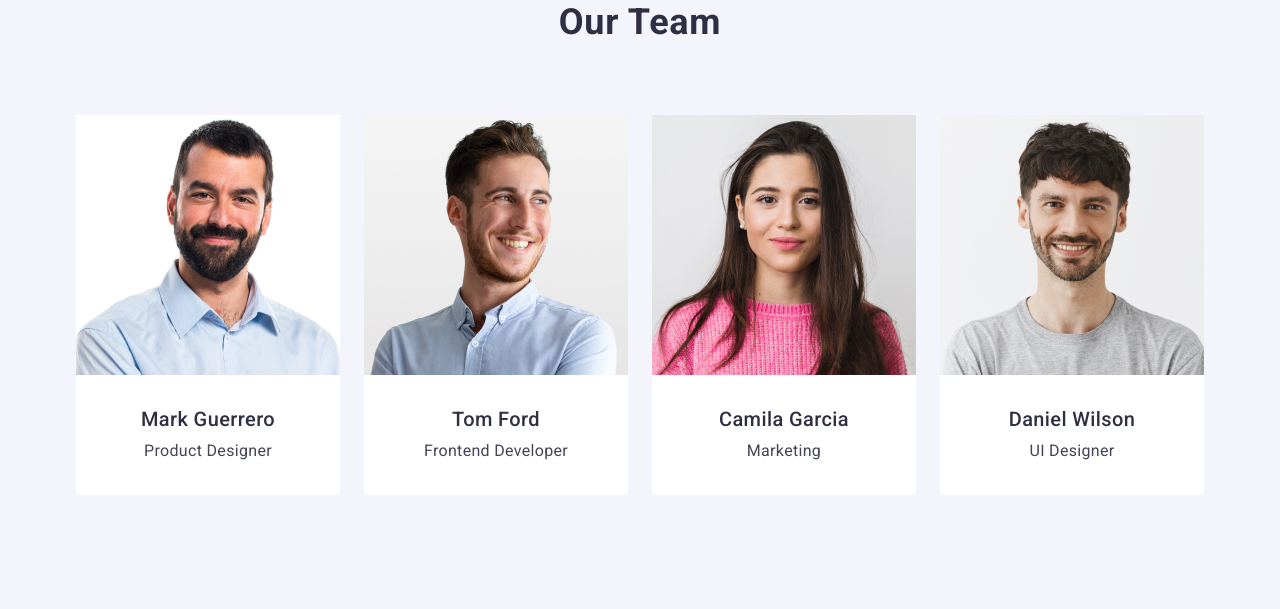
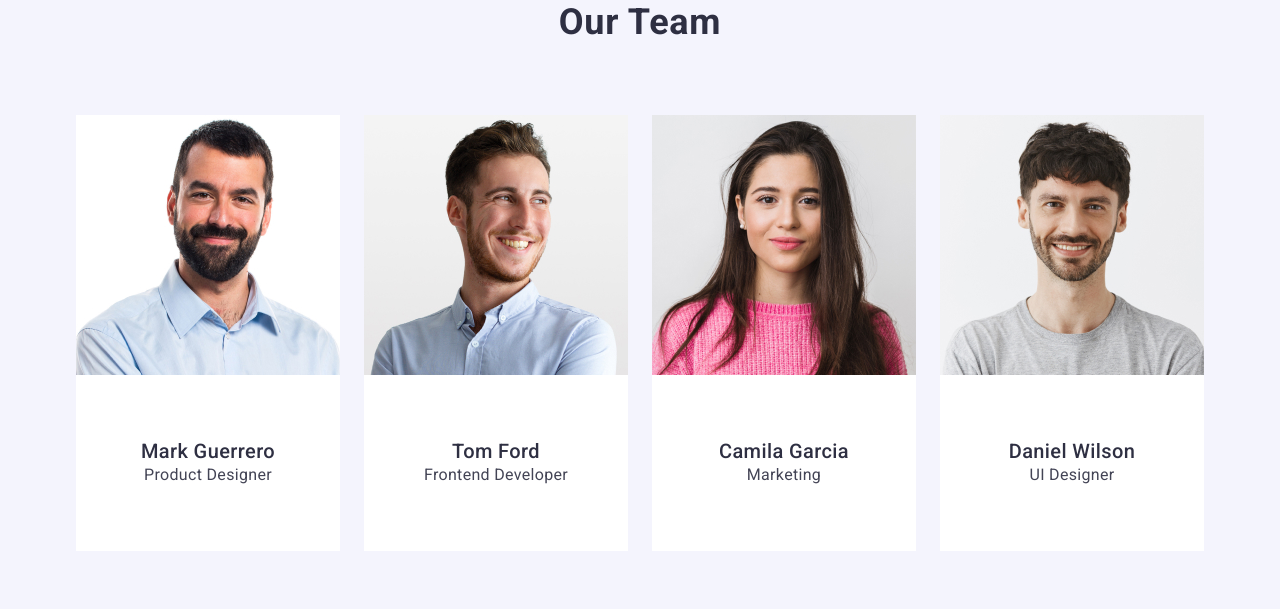
Before and after one commit to ExLuZiVe53/goit-markup-hw-03, a plain HTML site: page index.html in a window 1280 px wide. Shown: the part 1690-2299 px from the top of the page. Drawn offline with Linux system fonts and the light colour scheme.

Commit message:
update index

```diff
--- a/css/styles.css
+++ b/css/styles.css
@@ -58,6 +58,7 @@ img {
     border-radius: 4px solid transparent;
     box-shadow: 0px 4px 4px rgba(0, 0, 0, 0.15);
     padding: 16px 32px;
+    margin: 0 auto;
 
     color: var(--primary-bg-color);
     background-color: var(--akcent-color);
@@ -122,8 +123,8 @@ img {
     gap: 40px;
 }
 
-.site-nav .item + .item {
-    margin-left: 40px;
+.site-nav .item {
+    gap: 40px;
 }
 
 .site-nav .navigation{
@@ -187,7 +188,6 @@ img {
 
 .button.primary {
     display: block;
-    margin: 0 auto;
     min-width: 169px;
     height: 56px;
     border: none;
@@ -213,8 +213,7 @@ img {
 
 /* Section-1*/
 .section.feature {
-    padding-top: 120px;
-    padding-bottom: 120px;
+    padding: 120px 0;
 }
 
 .features-title {
@@ -287,6 +286,16 @@ img {
     background-color: #F4F4FD;
 }
 
+.items-container {
+    padding: 32px 16px;
+    border-radius: 0px 0px 4px 4px;
+}
+
+.items-container > .title {
+    text-align: center;
+    margin-bottom: 8px
+}
+
 .employers-title {
     margin-top: 0;
     margin-bottom: 72px;
@@ -304,6 +313,7 @@ img {
     display: flex;
     justify-content: space-between;
     text-align: center;
+    gap: 24px;
 }
 
 .employers-list .title {
@@ -318,9 +328,10 @@ img {
 }
 
 .employers-list .paragraf{
-    margin-top: 8px;
+    margin-top: 0;
     margin-bottom: 32px;
 
+    text-align: center;
     font-weight: 400;
     font-size: 16px;
     line-height: 1.5;
@@ -329,7 +340,6 @@ img {
 }
 .employers-list .items{
     background-color: var(--primary-bg-color);
-    border-radius: 0px 0px 4px 4px;
 }
 
 /* Footer */
--- a/index.html
+++ b/index.html
@@ -125,26 +125,35 @@
                     <!-- Employer-1 -->
                     <li class="items">
                         <img src="./images/mark.jpg" width="264" alt="mark">
+                        <div class="items-container">
                             <h3 class="title">Mark Guerrero</h3>
                             <p class="paragraf">Product Designer</p>
+                        </div>
                     </li>
                     <!-- Emploer-2 -->
                     <li class="items">
                         <img src="./images/tom.jpg" width="264" alt="tom">
+                        <div class="items-container">
                             <h3 class="title">Tom Ford</h3>
                             <p class="paragraf">Frontend Developer</p>
+                        </div>
+
                     </li>
                     <!-- Employer-3 -->
                     <li class="items">
                         <img src="./images/camila.jpg" width="264" alt="camila">
+                        <div class="items-container">
                             <h3 class="title">Camila Garcia</h3>
                             <p class="paragraf">Marketing</p>
+                        </div>
                     </li>
                     <!-- Emploer-4 -->
                     <li class="items">
                         <img src="./images/daniel.jpg" width="264" alt="daniel">
+                        <div class="items-container">
                             <h3 class="title">Daniel Wilson</h3>
                             <p class="paragraf">UI Designer</p>
+                        </div>
                     </li>
                 </ul>
             </div>
```
Lines whose indentation alone changed are shown as unchanged.
